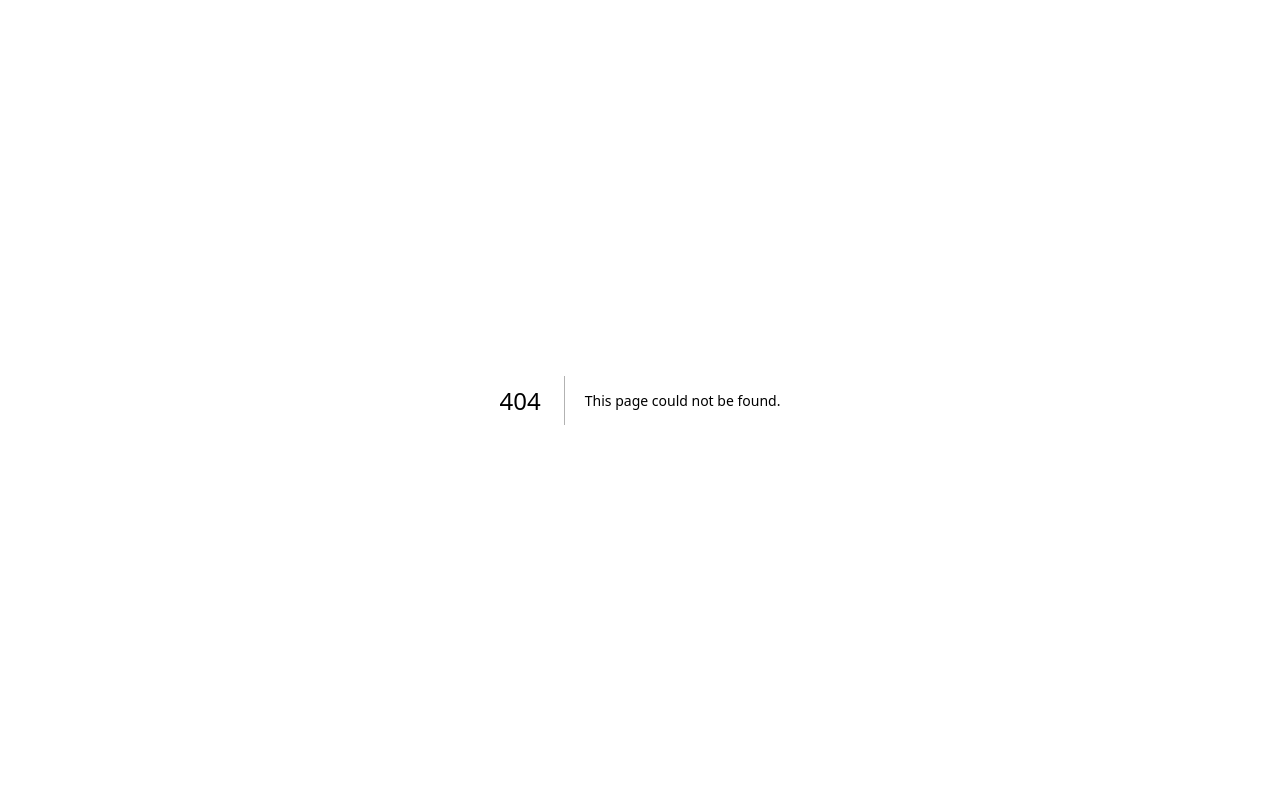
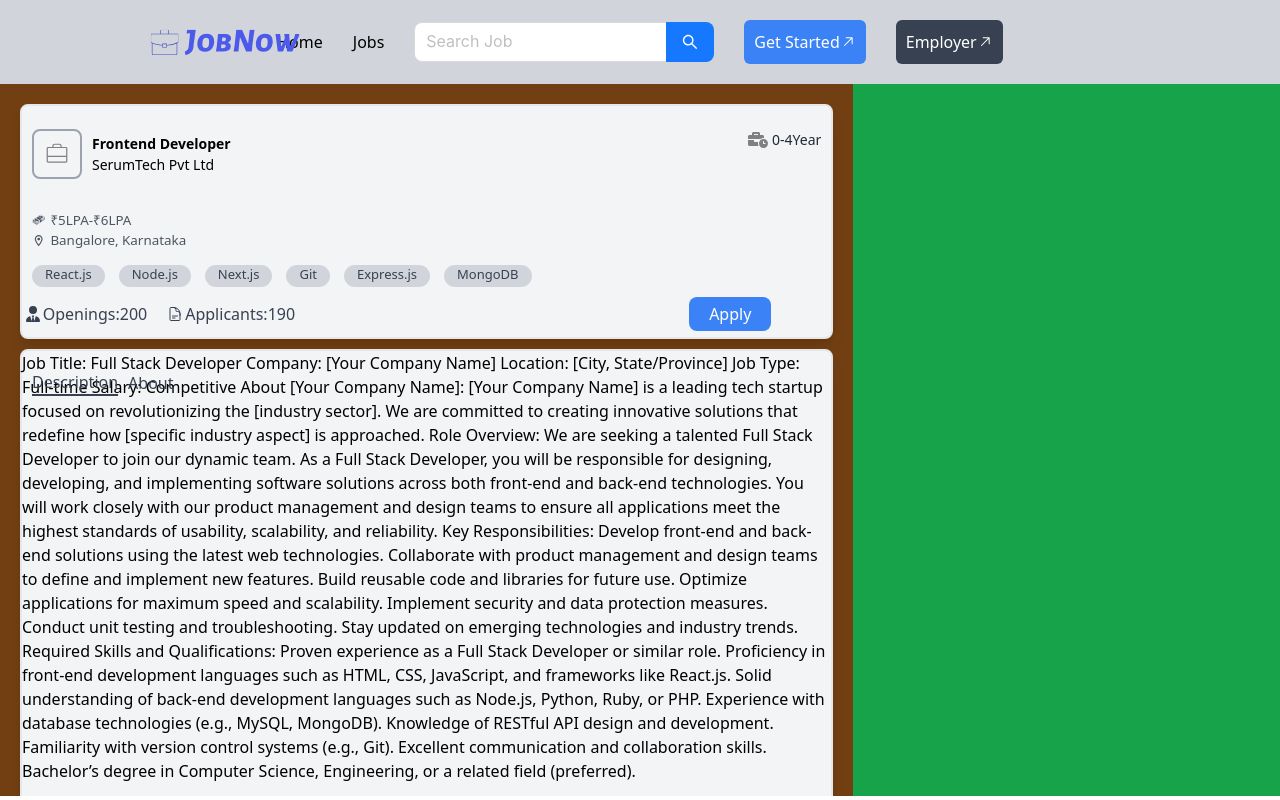
Before and after one commit to ShreeramNew/job-portal-typescript, a Next.js app: page /main/jobDetail/1 in a window 1280 px wide. Before the commit this address had no page. Built offline with nearby package versions, Linux system fonts and the light colour scheme.

Commit message:
building job description page

```diff
--- a/src/app/globals.css
+++ b/src/app/globals.css
@@ -6,6 +6,10 @@
    --foreground-rgb: 0, 0, 0;
    --background-start-rgb: 214, 219, 220;
    --background-end-rgb: 255, 255, 255;
+}
+
+body{
+   overflow-x: hidden;
 }
 
 @media (prefers-color-scheme: dark) {
--- /dev/null
+++ b/src/app/main/jobDetail/[slug]/page.tsx
@@ -0,0 +1,198 @@
+"use client";
+import FilterCard from "@/components/cards/FilterCard";
+import JobPostCard from "@/components/cards/JobPostCard";
+import NoResult from "@/components/caseHandlers/NoResult";
+import { pushResult } from "@/features/SearchSlice";
+import { RootState } from "@/store/Store";
+import { useDispatch, useSelector } from "react-redux";
+import { HiOutlineAdjustmentsVertical } from "react-icons/hi2";
+import { Drawer } from "antd";
+import { useState } from "react";
+import { PiSuitcaseSimpleLight } from "react-icons/pi";
+import { GiMoneyStack } from "react-icons/gi";
+import { MdOutlineLocationOn } from "react-icons/md";
+import { FaBusinessTime } from "react-icons/fa";
+import { IoTimeOutline } from "react-icons/io5";
+import { GiOfficeChair } from "react-icons/gi";
+import { TbTie } from "react-icons/tb";
+import { FaUserTie } from "react-icons/fa6";
+import { HiOutlineDocumentText } from "react-icons/hi2";
+
+export default function Page() {
+   //This data will come from backend
+   const JobData = {
+      id: "12",
+      role: "Frontend Developer",
+      company: "SerumTech Pvt Ltd",
+      minYear: 0,
+      maxYear: 4,
+      minSalary: 5,
+      maxSalary: 6,
+      location: "Bangalore, Karnataka",
+      skills: ["React.js", "Node.js", "Next.js", "Git", "Express.js", "MongoDB"],
+      time: 3,
+   };
+
+   const [isDescriptionOpen, SetIsDescriptionOpen] = useState<boolean>(true);
+
+   return (
+      <div className="w-screen h-[89vh] grid grid-cols-12  bg-blue-900 overflow-x-hidden">
+         <div className=" col-span-12 md:col-span-8 bg-yellow-900 h-[89vh] overflow-y-scroll p-[10px] md:p-[20px] overflow-x-hidden">
+            <div className="border- w-full border-yellow-600 h-[40%] md:h-[35%] lg:h-[35%]">
+               <JobHighlight
+                  key={JobData.id}
+                  id={JobData.id}
+                  role={JobData.role}
+                  company={JobData.company}
+                  minYear={JobData.minYear}
+                  maxYear={JobData.maxYear}
+                  minSalary={JobData.minSalary}
+                  maxSalary={JobData.maxSalary}
+                  location={JobData.location}
+                  skills={JobData.skills}
+                  time={JobData.time}
+               />
+            </div>
+            <div className="bg-gray-100 shadow-lg w-full h-[70vh] rounded-lg border-2 border-gray-200 mt-[10px] relative">
+               <div className="w-full h-[8%] absolute top-0 border-b- border-gray-900 flex justify-start items-center gap-[10px] pl-[10px]">
+                  <div
+                     onClick={() => SetIsDescriptionOpen(true)}
+                     className={`${
+                        isDescriptionOpen ? "border-b-2" : ""
+                     } border-gray-700 pt-[20px] text-gray-700 cursor-pointer`}
+                  >
+                     Description
+                  </div>
+                  <div
+                     onClick={() => SetIsDescriptionOpen(false)}
+                     className={`${
+                        isDescriptionOpen ? "" : "border-b-2"
+                     } border-gray-700 pt-[20px] text-gray-700 cursor-pointer`}
+                  >
+                     About
+                  </div>
+               </div>
+               <div>
+                  Job Title: Full Stack Developer Company: [Your Company Name] Location: [City,
+                  State/Province] Job Type: Full-time Salary: Competitive About [Your Company Name]:
+                  [Your Company Name] is a leading tech startup focused on revolutionizing the
+                  [industry sector]. We are committed to creating innovative solutions that redefine
+                  how [specific industry aspect] is approached. Role Overview: We are seeking a
+                  talented Full Stack Developer to join our dynamic team. As a Full Stack Developer,
+                  you will be responsible for designing, developing, and implementing software
+                  solutions across both front-end and back-end technologies. You will work closely
+                  with our product management and design teams to ensure all applications meet the
+                  highest standards of usability, scalability, and reliability. Key
+                  Responsibilities: Develop front-end and back-end solutions using the latest web
+                  technologies. Collaborate with product management and design teams to define and
+                  implement new features. Build reusable code and libraries for future use. Optimize
+                  applications for maximum speed and scalability. Implement security and data
+                  protection measures. Conduct unit testing and troubleshooting. Stay updated on
+                  emerging technologies and industry trends. Required Skills and Qualifications:
+                  Proven experience as a Full Stack Developer or similar role. Proficiency in
+                  front-end development languages such as HTML, CSS, JavaScript, and frameworks like
+                  React.js. Solid understanding of back-end development languages such as Node.js,
+                  Python, Ruby, or PHP. Experience with database technologies (e.g., MySQL,
+                  MongoDB). Knowledge of RESTful API design and development. Familiarity with
+                  version control systems (e.g., Git). Excellent communication and collaboration
+                  skills. Bachelor’s degree in Computer Science, Engineering, or a related field
+                  (preferred).
+               </div>
+            </div>
+         </div>
+         <div className="hidden md:block col-span-4 bg-green-600"></div>
+      </div>
+   );
+}
+
+interface PropsType {
+   id: string;
+   role: string;
+   company: string;
+   minYear: number;
+   maxYear: number;
+   minSalary: number;
+   maxSalary: number;
+   location: string;
+   skills: string[];
+   time: number;
+}
+
+const JobHighlight = ({
+   id,
+   role,
+   company,
+   minYear,
+   maxYear,
+   minSalary,
+   maxSalary,
+   location,
+   skills,
+   time,
+}: PropsType) => {
+   return (
+      <div className=" w-full h-full rounded-lg border-2 border-gray-200 flex justify-center items-center relative bg-gray-100 shadow-lg cursor-pointer ">
+         <div className=" flex justify-center items-center gap-[10px] absolute left-[10px] top-[10%] ">
+            <div className="border-2 w-[50px] h-[50px] border-gray-400 p-[10px] rounded-lg flex justify-center items-center">
+               <PiSuitcaseSimpleLight size={70} color="gray" />
+            </div>
+            <div>
+               <div className=" text-[14px] font-bold">{role}</div>
+               <div className="text-[14px] text-gray">{company} </div>
+            </div>
+         </div>
+         <div className="text-[14px] text-gray-800 absolute top-[10%] right-[10px] flex justify-center items-center gap-[4px]">
+            <FaBusinessTime size={20} color="gray" />
+            <div>
+               {minYear}-{maxYear}Year
+            </div>
+         </div>
+         <div className=" flex flex-col justify-start items-start  w-[300px] absolute left-[10px] top-[35%] md:top-[45%] lg:top-[45%]">
+            <div className="flex gap-[5px] justify-center items-center text-[13.4px] text-gray-600">
+               <GiMoneyStack />
+               <div>
+                  ₹{minSalary}LPA-₹{maxSalary}LPA
+               </div>
+            </div>
+            <div className="flex gap-[5px] justify-center items-center text-[13.4px] text-gray-600">
+               <MdOutlineLocationOn />
+               <div>{location}</div>
+            </div>
+         </div>
+         <div className=" w-full h-[30%] md:h-[30px] absolute bottom-[20%] md:bottom-[20%] lg:bottom-[20%] overflow-hidden grid grid-cols-[1fr_1fr_1fr_1fr] md:flex gap-[10px] gap-y-[0px] md:gap-[14px] items-center pl-[10px] border- border-red-900">
+            {skills.map((skill) => {
+               return <SkillCard title={skill} />;
+            })}
+         </div>
+         <div className=" border- border-gray-900 w-full h-[20%] absolute bottom-0 left-[20%] md:left-0 flex justify-between items-center px-[30px] pr-[86px] md:pr-[60px] ">
+            <div className="flex justify-center items-center gap-[10px] md:gap-[20px] w-[30%] border- border-green-900 text-gray-700">
+               <div className=" flex justify-center items-center gap-[2px]">
+                  <FaUserTie />
+                  <div>Openings:{200}</div>
+               </div>
+               <div className="flex justify-center items-center gap-[2px]">
+                  <HiOutlineDocumentText />
+                  <div>Applicants:{190}</div>
+               </div>
+            </div>
+
+            <div>
+               <button
+                  type="button"
+                  className=" bg-blue-500 text-white p-[5px] px-[20px] rounded-lg cursor-pointer hover:scale-[1.02]"
+               >
+                  Apply
+               </button>
+            </div>
+         </div>
+      </div>
+   );
+};
+
+const SkillCard = ({ title }: { title: string }) => {
+   return (
+      <div className="text-[13px] h-[20px] bg-gray-300 p-[10px] px-[13px] flex justify-center items-center rounded-xl text-gray-700 pb-[12px]">
+         <div>{title}</div>
+      </div>
+   );
+};
--- a/src/app/main/jobs/page.tsx
+++ b/src/app/main/jobs/page.tsx
@@ -123,7 +123,7 @@ export default function Page() {
 }
 
 const ListOfJobs = () => {
-   const [open, setOpen] = useState(false);
+   const [open, setOpen] = useState<boolean>(false);
    const showDrawer = () => {
       setOpen(true);
    };
--- a/src/components/NavBar.tsx
+++ b/src/components/NavBar.tsx
@@ -7,14 +7,16 @@ import Image from "next/image";
 import React from "react";
 import type { GetProps } from "antd";
 
-
 export default function NavBar() {
    type SearchProps = GetProps<typeof Input.Search>;
    const onSearch: SearchProps["onSearch"] = (value, _e, info) => alert(value);
    const router = useRouter();
    return (
       <div className="hidden w-full md:flex justify-center items-center gap-[30px] sticky top-0 z-50 bg-gray-300 p-[20px] ">
-         <div className=" absolute left-[150px] z-[60] cursor-pointer" onClick={() => router.push("/main/home")}>
+         <div
+            className=" absolute left-[150px] z-[60] cursor-pointer"
+            onClick={() => router.push("/main/home")}
+         >
             <Image alt="logo" src={"/logo-no-background.svg"} width={150} height={150} />
          </div>
          <div className="cursor-pointer hover:underline" onClick={() => router.push("/main/home")}>
@@ -28,7 +30,6 @@ export default function NavBar() {
          >
             Jobs
          </div>
-         <div className="cursor-pointer hover:underline">Companies</div>
          <Search
             className="w-[300px]"
             placeholder="Search Job"
--- a/src/components/NavForMobile.tsx
+++ b/src/components/NavForMobile.tsx
@@ -63,12 +63,12 @@ export default function NavForMobile() {
          <Drawer
             style={{ background: "#dddddd" }}
             placement="left"
-            width={"250px"}
+            width={"300px"}
             title="JobNow"
             onClose={onClose}
             open={open}
          >
-            <div className=" flex flex-col justify-center gap-[20px] text-[20px] ">
+            <div className=" flex flex-col justify-center gap-[20px] text-[20px] p-[10px] ">
                <div
                   className="cursor-pointer hover:underline"
                   onClick={() => {
--- a/src/components/cards/JobPostCard.tsx
+++ b/src/components/cards/JobPostCard.tsx
@@ -3,6 +3,7 @@ import { GiMoneyStack } from "react-icons/gi";
 import { MdOutlineLocationOn } from "react-icons/md";
 import { FaBusinessTime } from "react-icons/fa";
 import { IoTimeOutline } from "react-icons/io5";
+import { useRouter } from "next/navigation";
 
 interface PropsType {
    id: string;
@@ -28,8 +29,9 @@ export default function JobPostCard({
    skills,
    time,
 }: PropsType) {
+   const router=useRouter();
    return (
-      <div className=" w-full min-h-[186px] md:min-h-[156px] lg:min-h-[156px] rounded-lg border-2 border-gray-200 flex justify-center items-center relative bg-gray-100 shadow-lg cursor-pointer ">
+      <div className=" w-full min-h-[186px] md:min-h-[156px] lg:min-h-[156px] rounded-lg border-2 border-gray-200 flex justify-center items-center relative bg-gray-100 shadow-lg cursor-pointer " onClick={()=>router.push("/main/jobDetail/"+id)}>
          <div className=" flex justify-center items-center gap-[10px] absolute left-[10px] top-[10%] ">
             <div className="border-2 w-[50px] h-[50px] border-gray-400 p-[10px] rounded-lg flex justify-center items-center">
                <PiSuitcaseSimpleLight size={70} color="gray" />
```
